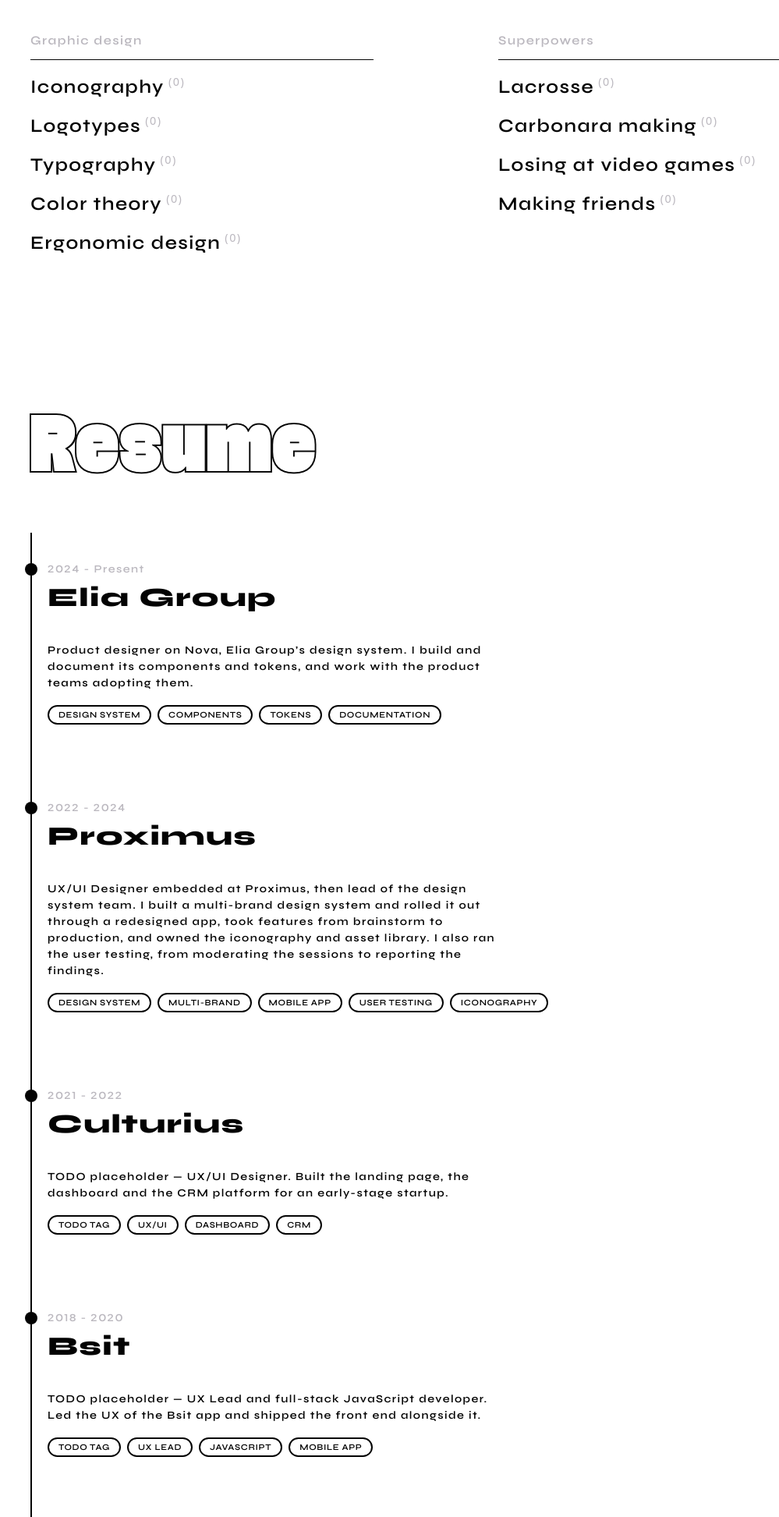
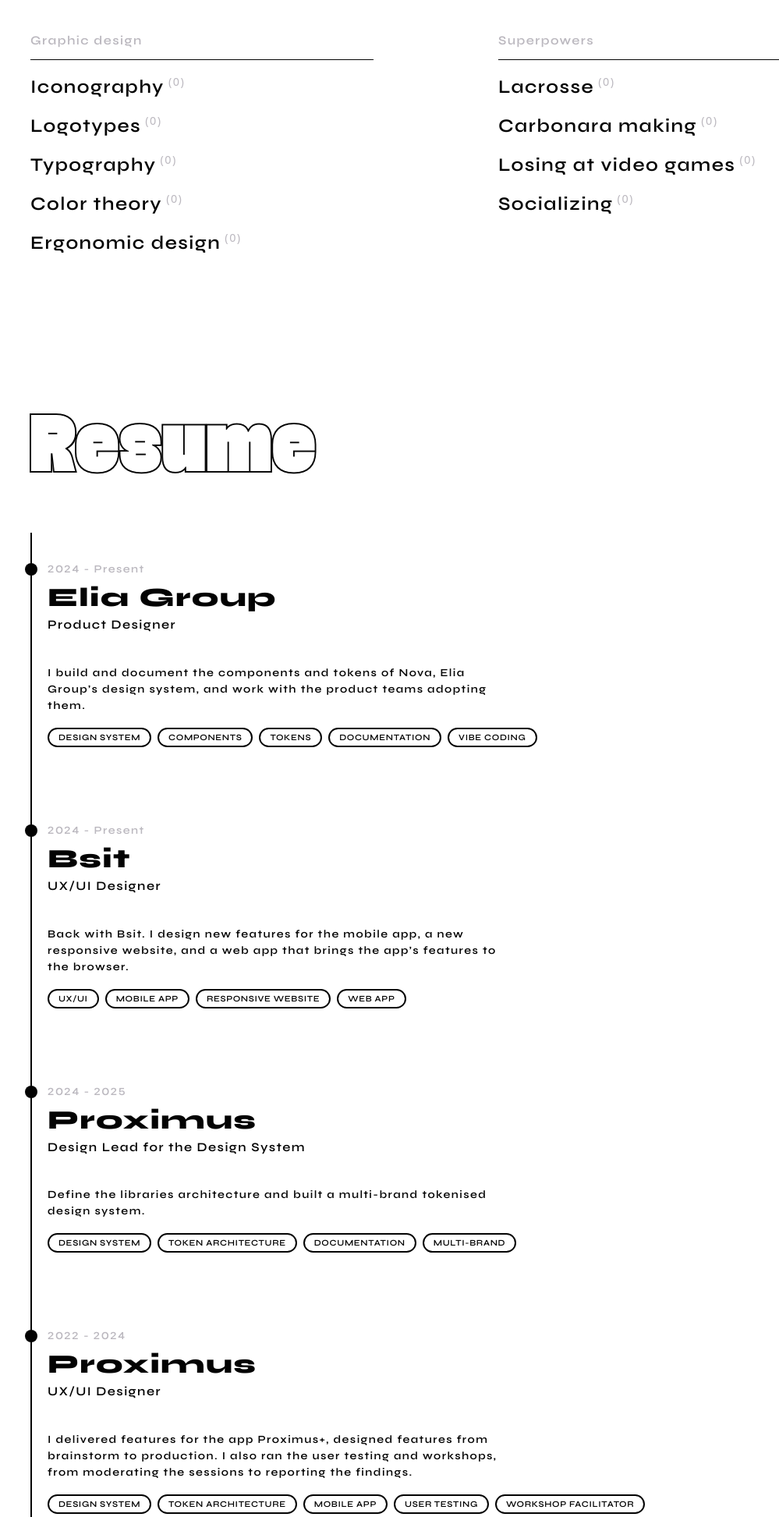
Before and after one commit to Bbinturong/brunomattelet.be, a PHP site: page /about.html in a window 1280 px wide. Shown: the part 2071-4016 px from the top of the page at 78% size, without its empty margins (81-1080 px from the left). Run offline with PHP 8.4, Linux system fonts and the light colour scheme.

Commit message:
Finish the resume entries; rename a skill to Socializing
Resume
- Write the Culturius and Bsit entries from real notes, replacing the TODO
  placeholders, and add the 2024 stint at Bsit as its own entry. Two entries
  rather than one merged range: a single 2018-2026 span would hide the four
  years in between, which is the first thing a reader checks.
- Put the job title under each company name, and take the titles back out of
  the descriptions, where they would otherwise have read twice in a row. For
  the school the degree becomes that line and the paragraph goes, having said
  the same thing again.
- Correct Bsit's start on the home page from 2015 to 2018, and show both
  periods there too.

Skills
- Rename "Making friends" to "Socializing" in the page, the seed and the
  live database. The counter is keyed on the name, so renaming it only on
  the page would have made every click 404 against the API and drop the
  whole list to localStorage.

Co-Authored-By: Claude Opus 5 <noreply@anthropic.com>

```diff
--- a/about.html
+++ b/about.html
@@ -110,7 +110,7 @@
 						<li class="skill-powers-item skill-item" data-skill="Lacrosse">Lacrosse</li>
 						<li class="skill-powers-item skill-item" data-skill="Carbonara making">Carbonara making</li>
 						<li class="skill-powers-item skill-item" data-skill="Losing at video games">Losing at video games</li>
-						<li class="skill-powers-item skill-item" data-skill="Making friends">Making friends</li>
+						<li class="skill-powers-item skill-item" data-skill="Socializing">Socializing</li>
 					</ul>
 				</div>
 			</div>
@@ -134,46 +134,72 @@
 			<li class='resume-item'>
 				<h4>2024 - Present</h4>
 				<h2>Elia Group</h2>
-				<p>Product designer on Nova, Elia Group&rsquo;s design system. I build and document its components and tokens, and work with the product teams adopting them.</p>
+				<h3 class="resume-role">Product Designer</h3>
+				<p>I build and document the components and tokens of Nova, Elia Group&rsquo;s design system, and work with the product teams adopting them.</p>
 				<ul class="resume-tags">
-					<li>Design system</li><li>Components</li><li>Tokens</li><li>Documentation</li>
+					<li>Design system</li><li>Components</li><li>Tokens</li><li>Documentation</li><li>Vibe coding</li>
+				</ul>
+			</li>
+
+			<li class='resume-item'>
+				<h4>2024 - Present</h4>
+				<h2>Bsit</h2>
+				<h3 class="resume-role">UX/UI Designer</h3>
+				<p>Back with Bsit. I design new features for the mobile app, a new responsive website, and a web app that brings the app&rsquo;s features to the browser.</p>
+				<ul class="resume-tags">
+					<li>UX/UI</li><li>Mobile app</li><li>Responsive website</li><li>Web app</li>
+				</ul>
+			</li>
+			<li class='resume-item'>
+				<h4>2024 - 2025</h4>
+				<h2>Proximus</h2>
+				<h3 class="resume-role"> Design Lead for the Design System</h3>
+				<p>Define the libraries architecture and built a multi-brand tokenised design system.</p>
+				<ul class="resume-tags">
+					<li>Design system</li><li>Token architecture</li><li>Documentation</li><li>Multi-brand</li>
 				</ul>
 			</li>
 
 			<li class='resume-item'>
 				<h4>2022 - 2024</h4>
 				<h2>Proximus</h2>
-				<p>UX/UI Designer embedded at Proximus, then lead of the design system team. I built a multi-brand design system and rolled it out through a redesigned app, took features from brainstorm to production, and owned the iconography and asset library. I also ran the user testing, from moderating the sessions to reporting the findings.</p>
+				<h3 class="resume-role">UX/UI Designer</h3>
+				<p>I delivered features for the app Proximus+, designed features from brainstorm to production. I also ran the user testing and workshops, from moderating the sessions to reporting the findings.</p>
 				<ul class="resume-tags">
-					<li>Design system</li><li>Multi-brand</li><li>Mobile app</li><li>User testing</li><li>Iconography</li>
+					<li>Design system</li><li>Token architecture</li><li>Mobile app</li><li>User testing</li><li>Workshop facilitator</li>
 				</ul>
 			</li>
 
 			<li class='resume-item'>
 				<h4>2021 - 2022</h4>
 				<h2>Culturius</h2>
-				<p>TODO placeholder — UX/UI Designer. Built the landing page, the dashboard and the CRM platform for an early-stage startup.</p>
+				<h3 class="resume-role">UX/UI Designer</h3>
+				<p>I created the design system, and designed a blog and a dashboard CMS for professionals on top of it.</p>
 				<ul class="resume-tags">
-					<li>TODO tag</li><li>UX/UI</li><li>Dashboard</li><li>CRM</li>
+					<li>Design System</li><li>UX/UI</li><li>Blog</li><li>CRM</li>
 				</ul>
 			</li>
 
 			<li class='resume-item'>
 				<h4>2018 - 2020</h4>
 				<h2>Bsit</h2>
-				<p>TODO placeholder — UX Lead and full-stack JavaScript developer. Led the UX of the Bsit app and shipped the front end alongside it.</p>
+				<h3 class="resume-role">UX/UI Designer</h3>
+				<p>I created the design systems, designed features for the app, and facilitated the user research.</p>
 				<ul class="resume-tags">
-					<li>TODO tag</li><li>UX Lead</li><li>JavaScript</li><li>Mobile app</li>
+					<li>Design System</li><li>UX/UI</li><li>User research</li><li>Mobile app</li>
 				</ul>
 			</li>
 
 			<li class='resume-item'>
 				<h4>2012 - 2016</h4>
 				<h2>Haute École Albert Jacquard</h2>
-				<p>Bachelor in Web Design &amp; Multimedia.</p>
+				<h3 class="resume-role">Bachelor in Web Design &amp; Multimedia</h3>
 				<ul class="resume-tags">
-					<li>Web design</li><li>Multimedia</li>
+					<li>Web design</li><li>UX/UI</li><li>Front-end development</li><li>Multimedia</li>
 				</ul>
+			</li>
+
+		</ul>
 			</li>
 
 		</ul>
--- a/assets/style/style.css
+++ b/assets/style/style.css
@@ -696,6 +696,17 @@ footer .geo {
   margin-bottom: 12px;
 }
 
+
+/* Job title, sitting between the company and the description. Smaller than
+   the company but still in --ink, so it reads as part of the heading rather
+   than as another muted meta line like the date. */
+.resume-role {
+  font-family: syne-semi;
+  font-size: 16px;
+  line-height: 1.3;
+  margin: 8px 0;
+  color: var(--ink);
+}
 
 .resume-list p {
 
--- a/db/schema.sql
+++ b/db/schema.sql
@@ -54,7 +54,7 @@ INSERT OR IGNORE INTO skill_counters (name, category, count) VALUES
     ('Lacrosse',                 'Superpowers',     0),
     ('Carbonara making',         'Superpowers',     0),
     ('Losing at video games',    'Superpowers',     0),
-    ('Making friends',           'Superpowers',     0);
+    ('Socializing',              'Superpowers',     0);
 
 
 -- ---------------------------------------------------------------------------
--- a/index.html
+++ b/index.html
@@ -93,7 +93,7 @@
                 <li class='works-links'>
                     <a class='cursor-external link-lax' href="https://bsit.com/" target="_blank" rel="noopener">Bsit app</a>
                     <div class='works-info'>
-                        <span class='works-meta'>Mobile app & Website • 2015 - 2026 • Bsit</span>
+                        <span class='works-meta'>Mobile app & Website • 2018 - 2020 &amp; 2024 - 2026 • Bsit</span>
                         <!--p>Developer & Designer — placeholder: the web documentary and my role.</p-->
                     </div>
                 </li>
```
